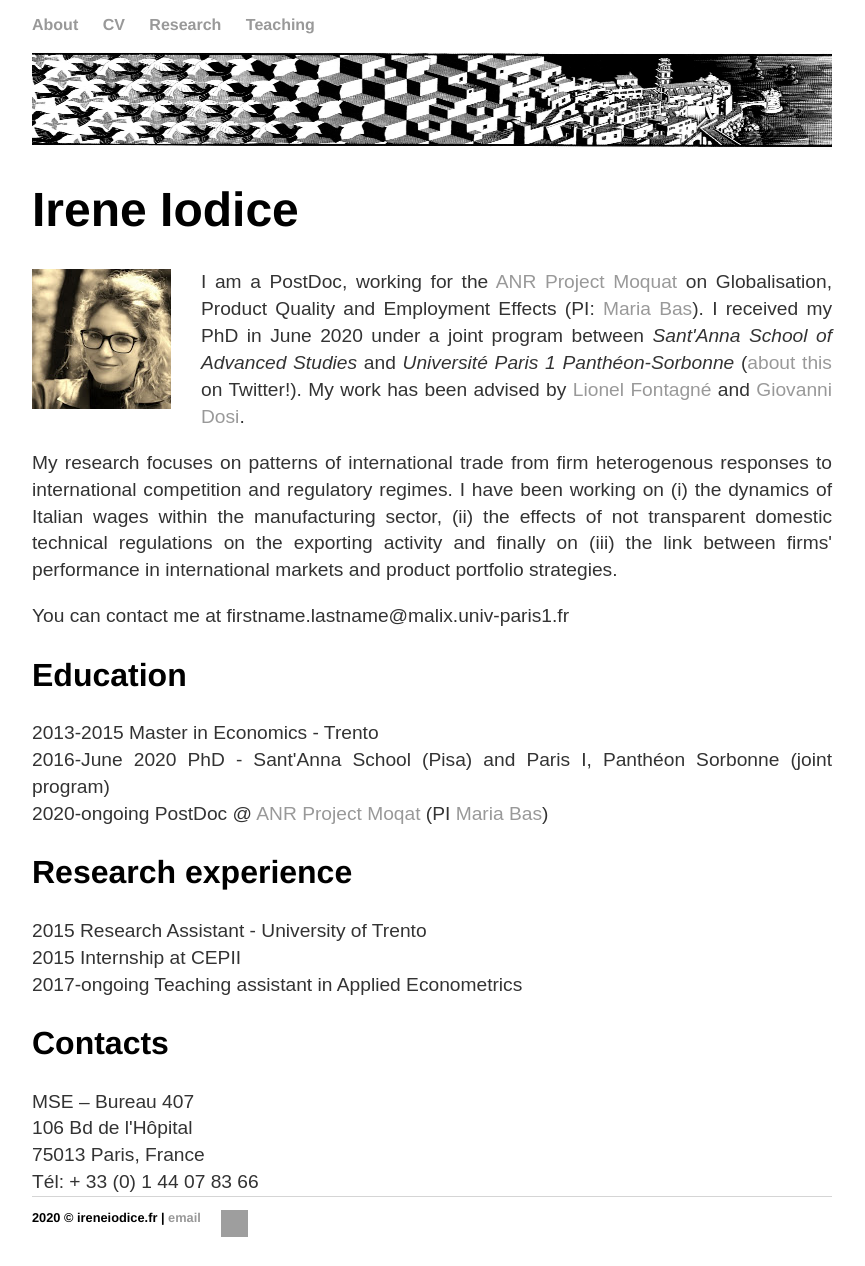
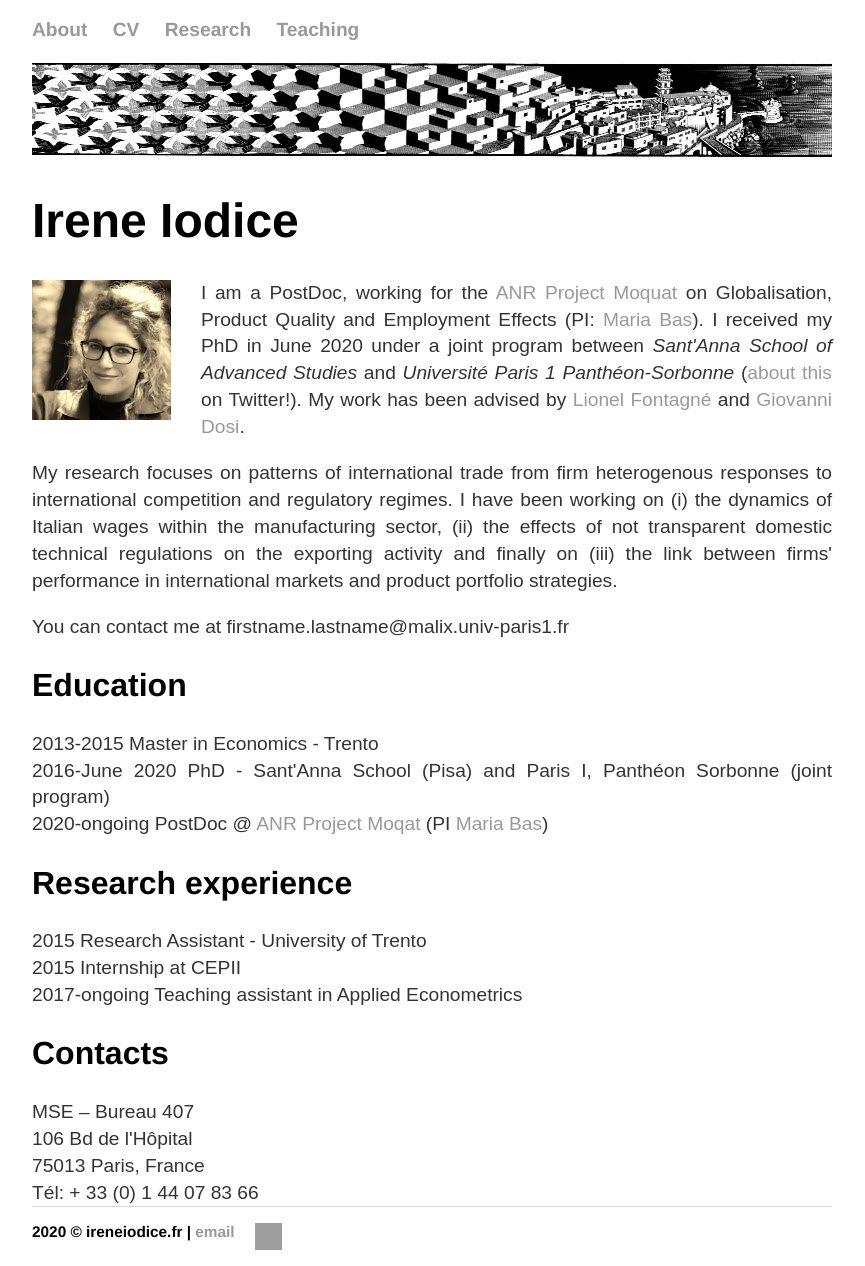
Before and after one commit to ioire/ioire.github.io, a Jekyll site: the page built from index.html, in a window 1280 px wide. Shown: the whole page, without its empty margins (208-1073 px from the left). Built offline with Jekyll 4.4.1, drawn with Linux system fonts in a browser that asks for light colours; grey boxes are pictures that could not be loaded.

Commit message:
Update main.css

```diff
--- a/css/main.css
+++ b/css/main.css
@@ -10,6 +10,7 @@ nav ul, footer ul {
     padding: 0px;
     list-style: none;
     font-weight: bold;
+    font-size: larger;
 }
 nav ul li, footer ul li {
     display: inline;
```
